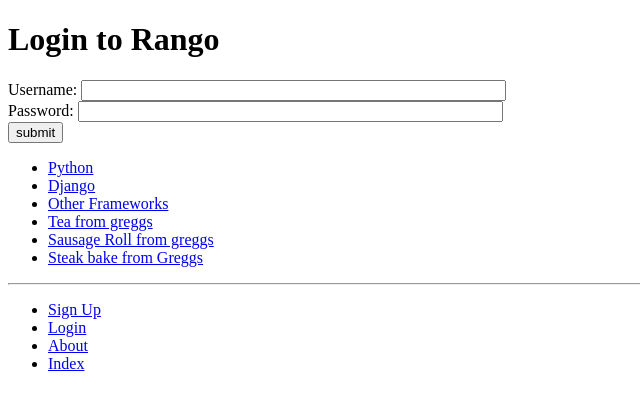
After one commit to MattWilson1/tango_with_django_project, a Django app: page /rango/login/ in a window 1280 px wide. The commit adds this page. Shown: the top 410 px of the page, without its empty margins (0-640 px from the left). Run offline with Django 3.2, Linux system fonts and the light colour scheme; data comes from the database, SQL or seed files in the repository; both versions use the stored data as it was after the commit.

Commit message:
End of Chapter 9

```diff
--- a/rango/urls.py
+++ b/rango/urls.py
@@ -25,4 +25,8 @@ urlpatterns = [
     url(r'^category/(?P<category_name_slug>[\w\-]+)/$',
         views.show_category, name='show_category'),
     url(r'^register/$', views.register, name='register'),
+    url(r'^login/$', views.user_login, name='login'),
+    url(r'^restricted/', views.restricted, name='restricted'),
+    url(r'^logout/$', views.user_logout, name='logout'),
+
 ]
--- a/rango/views.py
+++ b/rango/views.py
@@ -10,6 +10,8 @@ from rango.forms import UserForm, UserProfileForm
 from django.contrib.auth import authenticate, login
 from django.http import HttpResponseRedirect
 from django.core.urlresolvers import reverse
+from django.contrib.auth.decorators import login_required
+from django.contrib.auth import logout
 
 # Create your views here.
 def index(request):
@@ -126,3 +128,12 @@ def user_login(request):
 
     else:
         return render(request, 'rango/login.html', {})
+
+@login_required
+def restricted(request):
+    return render(request, 'rango/restricted.html', {})
+
+@login_required
+def user_logout(request):
+    logout(request)
+    return HttpResponseRedirect(reverse('index'))
--- a/tango_with_django_project/settings.py
+++ b/tango_with_django_project/settings.py
@@ -129,3 +129,6 @@ STATICFILES_DIRS = [STATIC_DIR, ]
 # Media Files
 MEDIA_ROOT = MEDIA_DIR
 MEDIA_URL = '/media/'
+
+#Login
+LOGIN_URL = '/rango/login/'
--- a/templates/rango/add_category.html
+++ b/templates/rango/add_category.html
@@ -6,6 +6,7 @@ Rango
 {% endblock %}
 
 {% block body_block %}
+		{% if user.is_authenticated %}
 		<h1>Add a Category</h1>
 		<div>
 			<form id="category_form" method="post" action="/rango/add_category/">
@@ -21,4 +22,8 @@ Rango
 				<input type="submit" name="submit" value="Create Category" />
 			</form>
 		</div>
+		{% else %}
+		<h1>You shouldn't be here...</h1>
+		<div>Return from whence you came, and don't come back until you are signed in</div>
+		{% endif %}
 {% endblock %}
--- a/templates/rango/add_page.html
+++ b/templates/rango/add_page.html
@@ -5,6 +5,7 @@
 Rango
 {% endblock %}
 {% block body_block %}
+	{% if user.is_authenticated %}
 		<h1>Add a Page</h1>
 		<div>
 			<form id="category_form" method="post" action="/rango/category/{{category.slug}}/add_page/">
@@ -20,4 +21,8 @@ Rango
 				<input type="submit" name="submit" value="Add Page" />
 			</form>
 		</div>
+	{% else %}
+		<h1>Rango says...</h1>
+		<strong>You have been caught trespassing, only signed in members are allowed to add pages</strong>
+	{% endif %}
 {% endblock %}
--- a/templates/rango/base.html
+++ b/templates/rango/base.html
@@ -23,10 +23,17 @@
 		<hr />
 		<div>
 			<ul>
+			{% if user.is_authenticated %}
+				<li><a href="{% url 'restricted' %}">Restricted Page</a></li>
+				<li><a href="{% url 'logout' %}">Logout</a></li>
 				<li><a href="{% url 'add_category' %}">Add a New Category</a></li>
+			{% else %}
+				<li><a href="{% url 'register' %}">Sign Up</a></li>
+				<li><a href="{% url 'login' %}">Login</a></li>
+			{% endif%}
 				<li><a href="{% url 'about' %}">About</a></li>
 				<li><a href="{% url 'index' %}">Index</a></li>
-				<li><a href="{% url 'register' %}">Sign Up</a></li>
+
 			</ul>
 		</div>
 	</body>
--- a/templates/rango/category.html
+++ b/templates/rango/category.html
@@ -17,7 +17,11 @@
 		{% else %}
 		<strong>No pages currently in category</strong>
 		{% endif %}
+		{% if user.is_authenticated %}
 		<a href="{% url 'add_page' category.slug %}">Add Page</a><br/>
+		{% else %}
+		<div>Sign in or register to add a page to {{ category.name }}!</div>
+		{% endif %}
 	{% else %}
 		<strong>Category does not exist</strong>
 	{% endif %}
--- /dev/null
+++ b/templates/rango/login.html
@@ -0,0 +1,18 @@
+{% extends 'rango/base.html' %}
+{% load staticfiles %}
+
+{% block title_block %}
+Login
+{% endblock %}
+
+{% block body_block %}
+<h1>Login to Rango</h1>
+<form id="login_form" method="post" action="{% url 'login' %}">
+	{% csrf_token %}
+	Username: <input type="text" name="username" value="" size="50" />
+	<br />
+	Password: <input type="password" name="password" value="" size="50" />
+	<br />
+	<input type="submit" value="submit"/>
+</form>
+{% endblock %}
```
Also changed, not shown: templates/rango/index.html (+8 -1 lines), templates/rango/restricted.html (added, +8 -0 lines), db.sqlite3.
